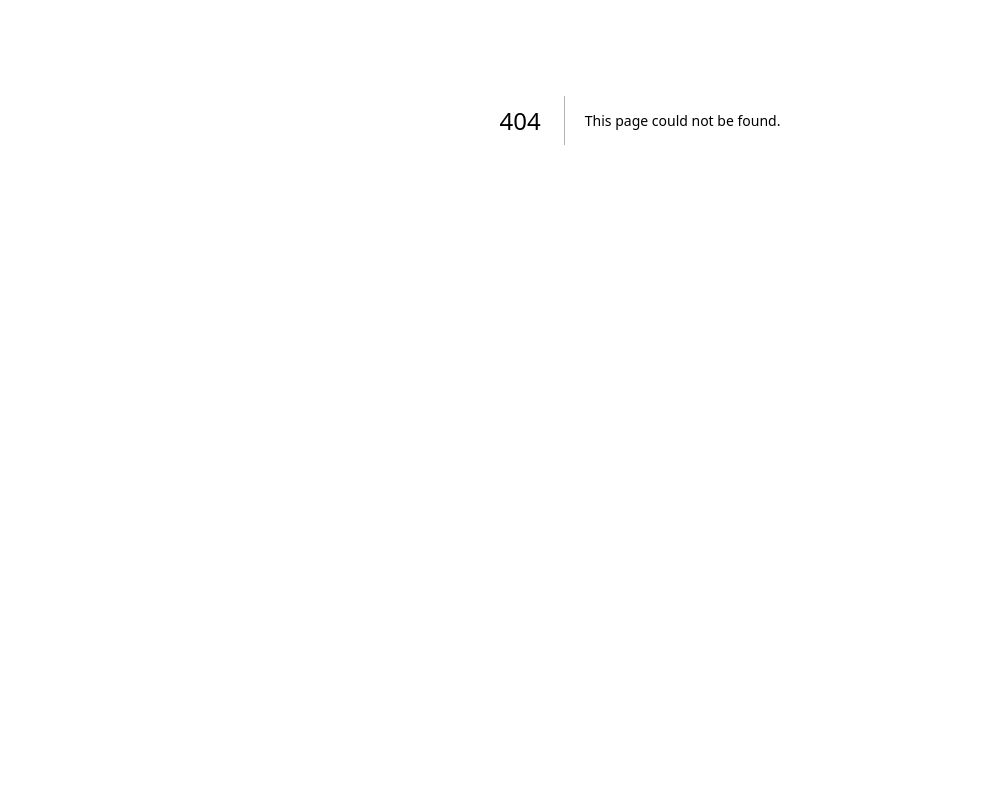
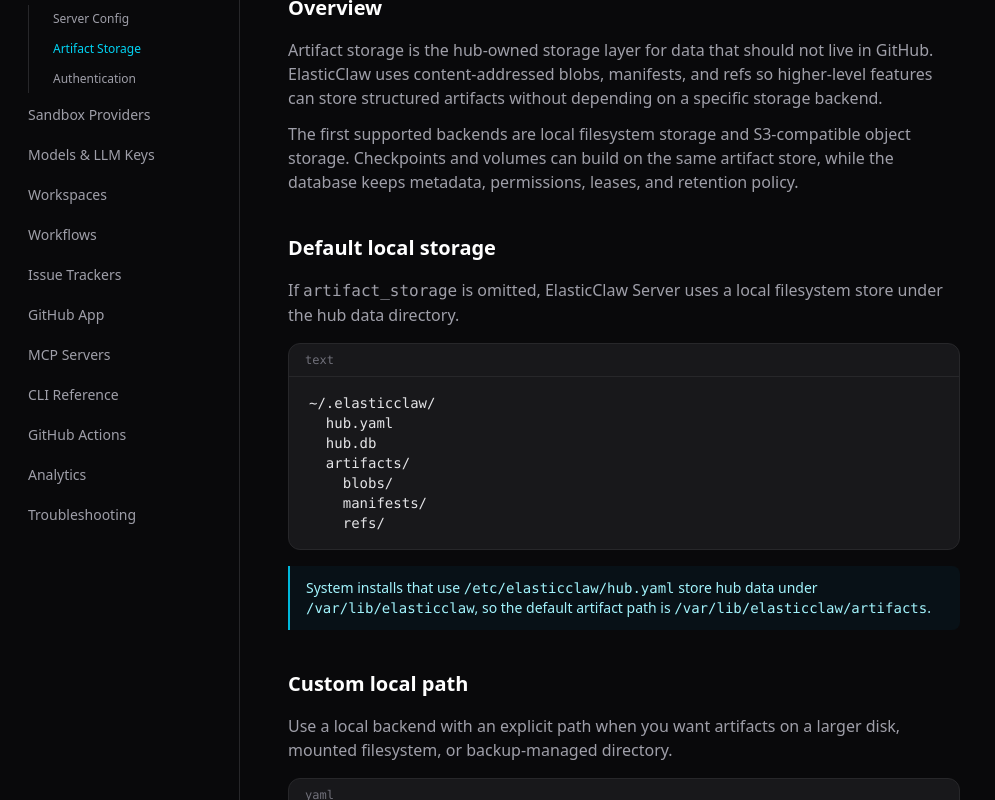
Before and after one commit to elasticclaw/elasticclaw.ai, a Next.js app: page /docs/artifact-storage in a window 1280 px wide. Before the commit this address had no page. Shown: the part 280-1080 px from the top of the page, without its empty margins (0-995 px from the left). Before the commit the page ends 800 px from the top, so only its background shows below. Built offline with nearby package versions, Linux system fonts and the light colour scheme.

Commit message:
Document artifact storage configuration

```diff
--- /dev/null
+++ b/src/app/docs/artifact-storage/page.tsx
@@ -0,0 +1,174 @@
+import type { Metadata } from "next";
+import { DocsPage, CodeBlock, Section, Note } from "@/components/docs-page";
+
+export const metadata: Metadata = { title: "Artifact Storage" };
+
+export default function ArtifactStoragePage() {
+  return (
+    <DocsPage
+      title="Artifact Storage"
+      description="Configure where ElasticClaw Server stores hub-owned artifacts such as checkpoint payloads, future volumes, and other large non-Git data."
+    >
+      <Section title="Overview">
+        <p>
+          Artifact storage is the hub-owned storage layer for data that should
+          not live in GitHub. ElasticClaw uses content-addressed blobs,
+          manifests, and refs so higher-level features can store structured
+          artifacts without depending on a specific storage backend.
+        </p>
+        <p className="mt-2">
+          The first supported backends are local filesystem storage and
+          S3-compatible object storage. Checkpoints and volumes can build on the
+          same artifact store, while the database keeps metadata, permissions,
+          leases, and retention policy.
+        </p>
+      </Section>
+
+      <Section title="Default local storage">
+        <p>
+          If <code>artifact_storage</code> is omitted, ElasticClaw Server uses a
+          local filesystem store under the hub data directory.
+        </p>
+        <CodeBlock lang="text">{`~/.elasticclaw/
+  hub.yaml
+  hub.db
+  artifacts/
+    blobs/
+    manifests/
+    refs/`}</CodeBlock>
+        <Note>
+          System installs that use <code>/etc/elasticclaw/hub.yaml</code> store
+          hub data under <code>/var/lib/elasticclaw</code>, so the default
+          artifact path is <code>/var/lib/elasticclaw/artifacts</code>.
+        </Note>
+      </Section>
+
+      <Section title="Custom local path">
+        <p>
+          Use a local backend with an explicit path when you want artifacts on a
+          larger disk, mounted filesystem, or backup-managed directory.
+        </p>
+        <CodeBlock lang="yaml">{`artifact_storage:
+  backend: local
+  local:
+    path: /var/lib/elasticclaw/artifacts`}</CodeBlock>
+        <p>
+          The hub process must be able to create directories and read/write files
+          at this path. Local storage is simplest for single-node deployments.
+        </p>
+      </Section>
+
+      <Section title="S3-compatible storage">
+        <p>
+          Use the <code>s3</code> backend to store artifact blobs, manifests, and
+          refs in AWS S3 or an S3-compatible service such as MinIO, Cloudflare R2,
+          or another object store.
+        </p>
+        <CodeBlock lang="yaml">{`artifact_storage:
+  backend: s3
+  s3:
+    bucket: elasticclaw-artifacts
+    region: us-east-1
+    prefix: production
+    access_key_id: \${ELASTICCLAW_ARTIFACTS_ACCESS_KEY_ID}
+    secret_access_key: \${ELASTICCLAW_ARTIFACTS_SECRET_ACCESS_KEY}`}</CodeBlock>
+        <p>
+          The <code>prefix</code> is optional. Use it to isolate environments
+          inside one bucket, for example <code>dev</code>, <code>staging</code>,
+          or <code>production</code>.
+        </p>
+      </Section>
+
+      <Section title="S3-compatible endpoint">
+        <p>
+          For non-AWS object stores, set <code>endpoint</code> and usually{" "}
+          <code>path_style: true</code>.
+        </p>
+        <CodeBlock lang="yaml">{`artifact_storage:
+  backend: s3
+  s3:
+    bucket: elasticclaw
+    region: us-east-1
+    endpoint: https://minio.example.com
+    prefix: hub
+    path_style: true
+    access_key_id: \${MINIO_ACCESS_KEY_ID}
+    secret_access_key: \${MINIO_SECRET_ACCESS_KEY}`}</CodeBlock>
+        <Note>
+          Keep artifact credentials scoped to the configured bucket and prefix
+          when your object store supports it.
+        </Note>
+      </Section>
+
+      <Section title="Configuration fields">
+        <div className="space-y-4">
+          {[
+            {
+              field: "artifact_storage.backend",
+              desc: "Storage backend. Use local or s3. Defaults to local.",
+            },
+            {
+              field: "artifact_storage.local.path",
+              desc: "Filesystem path for local artifact storage. Defaults to <hub data dir>/artifacts.",
+            },
+            {
+              field: "artifact_storage.s3.bucket",
+              desc: "S3 bucket name for artifact objects.",
+            },
+            {
+              field: "artifact_storage.s3.region",
+              desc: "S3 region. Defaults to us-east-1 when omitted.",
+            },
+            {
+              field: "artifact_storage.s3.endpoint",
+              desc: "Optional S3-compatible endpoint URL for non-AWS object stores.",
+            },
+            {
+              field: "artifact_storage.s3.prefix",
+              desc: "Optional object key prefix used to isolate environments or hubs.",
+            },
+            {
+              field: "artifact_storage.s3.access_key_id",
+              desc: "Access key ID. Can reference an environment variable with ${...}.",
+            },
+            {
+              field: "artifact_storage.s3.secret_access_key",
+              desc: "Secret access key. Can reference an environment variable with ${...}.",
+            },
+            {
+              field: "artifact_storage.s3.session_token",
+              desc: "Optional session token for temporary credentials.",
+            },
+            {
+              field: "artifact_storage.s3.path_style",
+              desc: "Use path-style bucket URLs. Commonly required by S3-compatible stores.",
+            },
+          ].map((row) => (
+            <div key={row.field} className="flex gap-4">
+              <code className="text-cyan-300 shrink-0 text-sm">{row.field}</code>
+              <span className="text-zinc-400 text-sm">{row.desc}</span>
+            </div>
+          ))}
+        </div>
+      </Section>
+
+      <Section title="Operational notes">
+        <ul className="list-disc pl-6 space-y-2">
+          <li>
+            Artifact storage is not a Git remote. Agents only see this data when
+            higher-level features, such as checkpoints or volumes, explicitly use
+            it.
+          </li>
+          <li>
+            The hub database remains the control plane for metadata. The artifact
+            store holds the large content blobs, manifests, and refs.
+          </li>
+          <li>
+            Back up both the hub database and artifact storage. Refs and blobs
+            are useful only when the hub metadata still points at them.
+          </li>
+        </ul>
+      </Section>
+    </DocsPage>
+  );
+}
--- a/src/app/docs/hub/page.tsx
+++ b/src/app/docs/hub/page.tsx
@@ -1,4 +1,5 @@
 import type { Metadata } from "next";
+import Link from "next/link";
 import { DocsPage, CodeBlock, Section, Note } from "@/components/docs-page";
 
 export const metadata: Metadata = { title: "Server Config" };
@@ -76,9 +77,31 @@ branding:
   app_name: My Platform
   logo_url: https://example.com/logo.png
 
+# Hub-owned artifact storage
+artifact_storage:
+  backend: local
+  local:
+    path: /var/lib/elasticclaw/artifacts
+
 # SSH keys added to every sandbox
 ssh_public_keys:
   - ssh-ed25519 AAAAC3NzaC...`}</CodeBlock>
+      </Section>
+
+      <Section title="Artifact storage">
+        <p>
+          <code>artifact_storage</code> controls where the server stores
+          hub-owned artifacts such as checkpoint payloads, future volumes, and
+          other large non-Git data. The default is local storage under the hub
+          data directory.
+        </p>
+        <p className="mt-2">
+          Use{" "}
+          <Link href="/docs/artifact-storage" className="text-cyan-300">
+            Artifact Storage
+          </Link>{" "}
+          for local path and S3-compatible object store examples.
+        </p>
       </Section>
 
       <Section title="External workspaces and workflows">
@@ -118,6 +141,7 @@ ssh_public_keys:
             { field: "secrets", desc: "Named server-level secret values for server-managed services. Workspace runtime secrets are managed with elasticclaw secret." },
             { field: "auth", desc: "GitHub OAuth and tag-based access control for the web UI." },
             { field: "branding", desc: "White-label: app_name, logo_url." },
+            { field: "artifact_storage", desc: "Local or S3-compatible storage for hub-owned artifacts." },
             { field: "ssh_public_keys", desc: "Extra SSH keys injected into every provisioned sandbox." },
             { field: "bridge_image", desc: "OCI artifact reference for claw-bridge. Defaults to ghcr.io/elasticclaw/claw-bridge:latest." },
           ].map((row) => (
--- a/src/app/docs/layout.tsx
+++ b/src/app/docs/layout.tsx
@@ -32,6 +32,7 @@ const NAV_ITEMS: NavItem[] = [
     label: "Configuration",
     children: [
       { href: "/docs/hub", label: "Server Config" },
+      { href: "/docs/artifact-storage", label: "Artifact Storage" },
       { href: "/docs/authentication", label: "Authentication" },
     ],
   },
--- a/src/components/docs-search.tsx
+++ b/src/components/docs-search.tsx
@@ -19,6 +19,7 @@ const DOCS_INDEX: SearchDoc[] = [
   { title: "Workspaces", href: "/docs/workspaces", excerpt: "Define sandbox bootstrap, repos, secrets, MCP servers, and model config.", tags: ["workspaces", "bootstrap", "config"] },
   { title: "Workflow Stages", href: "/docs/stages", excerpt: "Workflow state machines for created, done, CI, review, and merge behavior.", tags: ["stages", "workflow", "lifecycle"] },
   { title: "Server Config", href: "/docs/hub", excerpt: "hub.yaml reference — providers, LLM keys, authentication, and server-level settings.", tags: ["config", "yaml", "server"] },
+  { title: "Artifact Storage", href: "/docs/artifact-storage", excerpt: "Configure local or S3-compatible storage for hub-owned artifacts.", tags: ["storage", "artifact", "s3", "local", "checkpoint", "volume"] },
   { title: "Providers", href: "/docs/providers", excerpt: "Sandbox providers: Daytona, Replicated CMX, and exedev.", tags: ["providers", "daytona", "cmx", "sandbox"] },
   { title: "Daytona", href: "/docs/providers/daytona", excerpt: "Configure Daytona cloud development environments as sandbox providers.", tags: ["providers", "daytona", "sandbox", "snapshots"] },
   { title: "Replicated CMX", href: "/docs/providers/replicated", excerpt: "Configure Replicated Compatibility Matrix sandboxes for ElasticClaw.", tags: ["providers", "replicated", "cmx", "sandbox"] },
```
